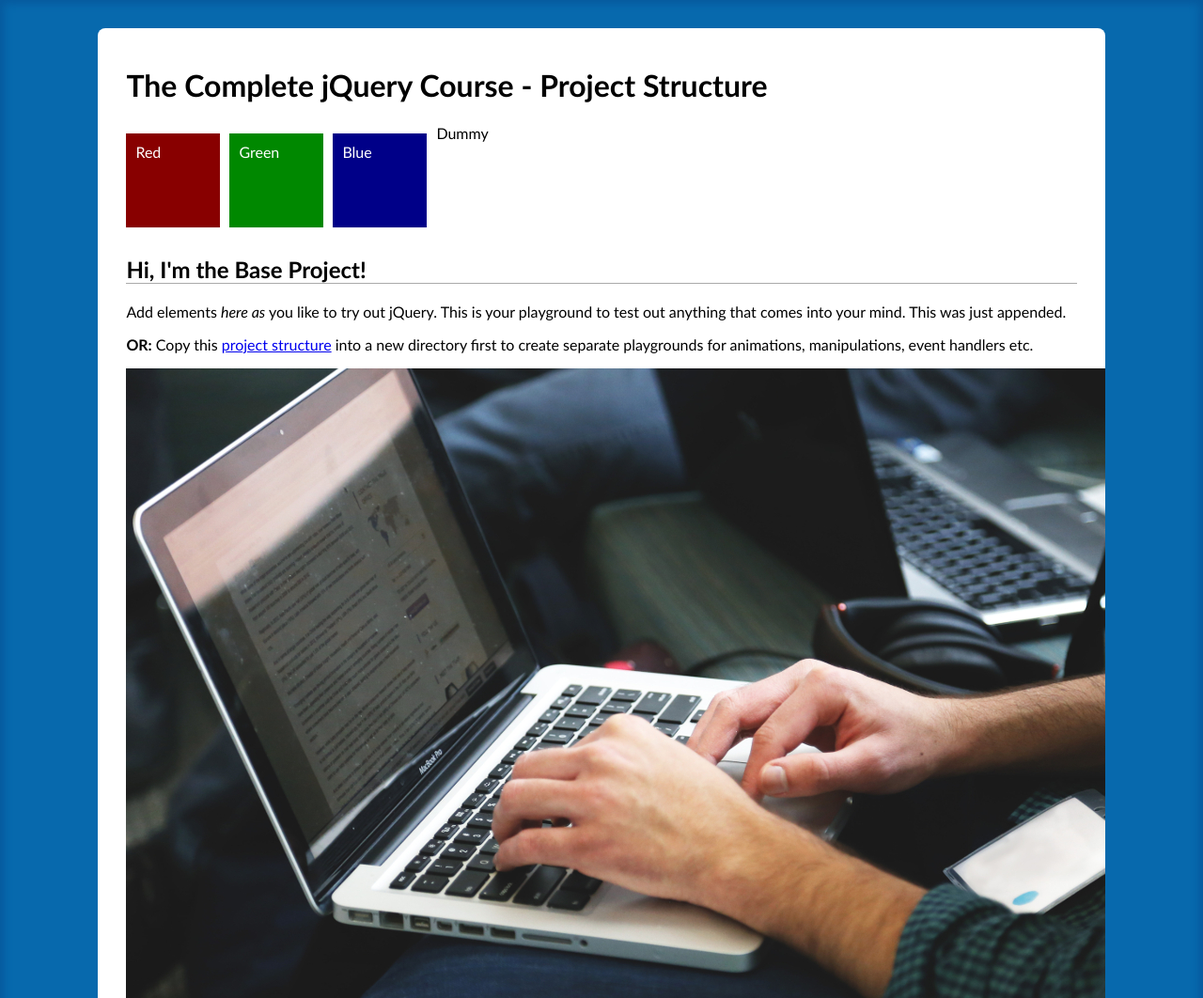
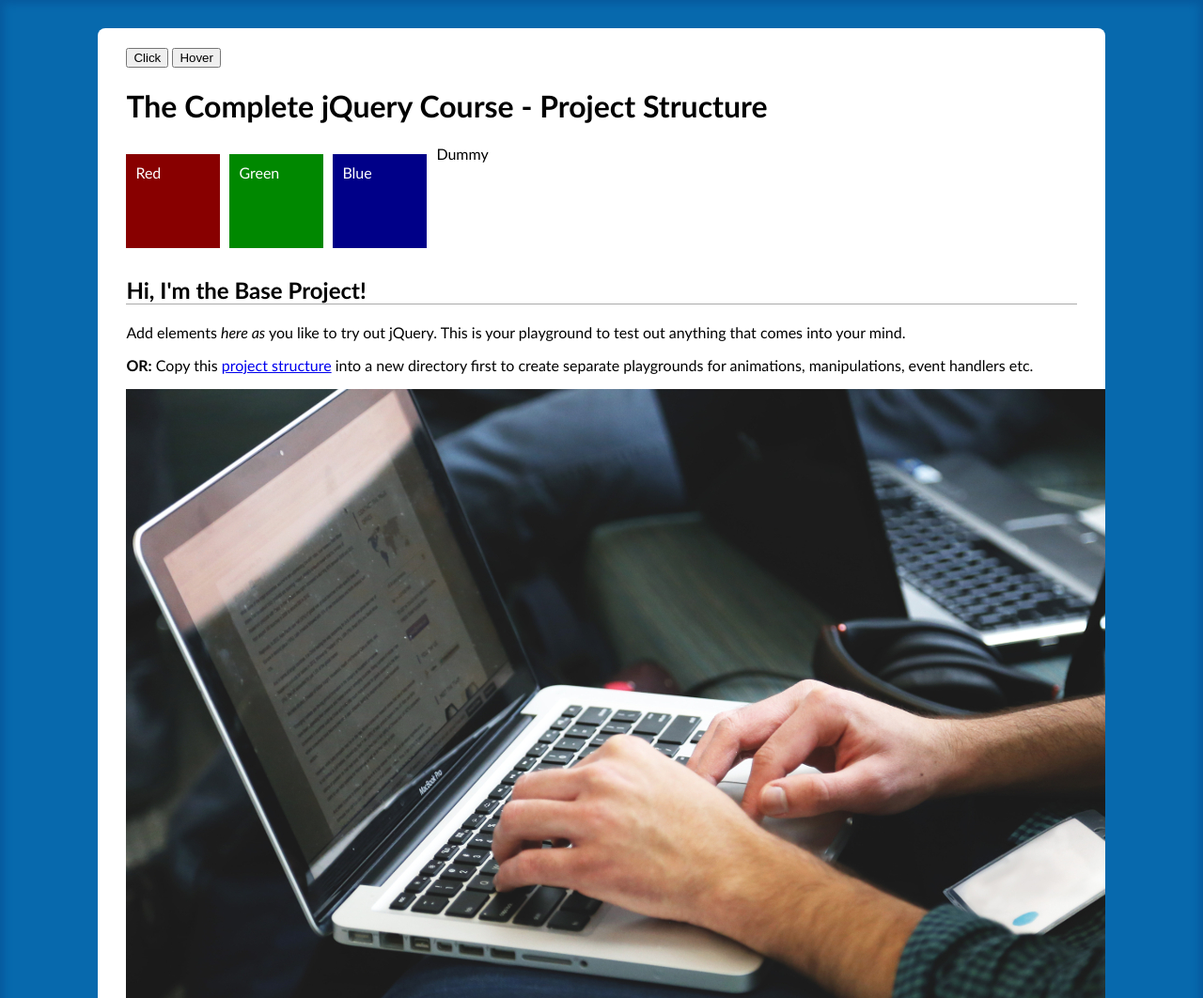
Before and after one commit to Phits/jquery-tut-udemy, a plain HTML site: page base/index.html in a window 1280 px wide. Shown: the top 1062 px of the page at 94% size. Drawn offline with nearby package versions, Linux system fonts and the light colour scheme.

Commit message:
Almost done with Section 6

```diff
--- a/base/index.html
+++ b/base/index.html
@@ -7,6 +7,10 @@
 </head>
 <body>
   <div id="content">
+
+    <button id="btn-click">Click</button>
+    <button id="btn-hover">Hover</button>
+
     <h1>The Complete jQuery Course - Project Structure</h1>
 
     <div class="red-box">Red</div>
--- a/base/js/script.js
+++ b/base/js/script.js
@@ -1,16 +1,135 @@
 $(function() {
+
+	// Coding Activity: Creating an Image Gallery with Lightbox
+
+
+	// Passing Additional Data to Events
+	// $("#btn-click").click({
+	// 	user: "John",
+	// 	domain: "Fit.com"
+	// }, function(event) {
+ //         greetUser(event.data);
+	// });
+
+ //    function greetUser(userdata) {
+ //        username = userdata.user || "Anonymous";
+ //        domain = userdata.domain || "example.com";
+
+ //        alert("Welcome back " + username + "!" + " from " + domain);
+ //    };
+
+	// Delegated Events
+ //    $("#content").on("click", "p", function() {
+	// 	$(this).slideUp();
+	// });
+	// $("#content").append("<p>This is a dynamically added paragraph.</p>");
+
+	// $("body").on("mouseenter", "li", function() {
+	// 	$(this).css("color", "green");
+	// });
+
+	// $("p").click(function() {
+	// 	$(this).slideUp();
+	// });
+	// $("#content").append("<p>This is a dynamically added paragraph.</p>");
+
+	// Modularizing Event Handlers (No More Inline Functi..
+	// function logEvent() {
+ //       console.log("Mouse was click or key was pressed.");
+	// }
+
+ //    $("html").on("click keydown", logEvent);
+
+ //    function switchToNextImage() {
+ //    	i = (i + 1) % images.length;
+ //    	$(this).fadeOut(function() {
+ //    		$(this).attr("src", images[i]).fadeIn()
+ //    	});
+ //    }
+
+ //    var images = [
+ //         "images/laptop-mobile_small.jpg",
+ //         "images/laptop-on-table_small.jpg",
+ //         "images/people-office-group-team_small.jpg"
+ //    ];
+ //    var i = 0;
+ //    var galleryImage = $(".gallery").find("img");
+ //    galleryImage.on("click", switchToNextImage);
+
+	// Adding the Same Handler for Multiple Events
+	// .on("click", function() {...});
+    // $("html").on("click keydown", function() {
+    // 	console.log("Mouse was click or key was pressed.");
+    // })
+
+    // $(".gallery img").on("click", function() {
+    // 	$(this).attr( "src", "images/laptop-on-table_small.jpg" );
+    // })
+
+    // var images = [
+    //      "images/laptop-mobile_small.jpg",
+    //      "images/laptop-on-table_small.jpg",
+    //      "images/people-office-group-team_small.jpg"
+    // ];
+
+    // var i = 0;
+    // $(".gallery").find("img").on("click", function() {
+    // 	i = (i + 1) % images.length;
+    // 	$(this).fadeOut(function() {
+    // 		$(this).attr("src", images[i]).fadeIn()
+    // 	});
+    // })
+
+	// Adding MouseEnter & MouseLeave Handlers
+	// var blueBox = $(".blue-box");
+
+	// $(blueBox).mouseenter(function(){
+ //        $(this).stop().fadeTo(500, 0.7)
+	// });
+
+	// $(blueBox).mouseleave(function(){
+ //        $(this).stop().fadeTo(500, 1.0);
+	// });
+
+	// hover(handlerIn, handlerOut)
+	// blueBox.hover(function() {
+	// 	$(this).stop().fadeTo(500, 0.7)
+	// }, function() {
+	// 	$(this).stop().fadeTo(500, 1.0);
+	// });
+
+	// Adding Hover Handlers
+	// :hover
+	// $("#btn-hover").hover(function(){
+ //        alert("Hover");
+	// });
+
+	// $(".green-box").hover(function(){
+ //        $(this).text("I was hovered.");
+	// });
+
+	// Adding Click Handlers
+	// $("#btn-click").click(function(event) {
+	// 	console.log(event);
+	// 	alert("Button was clicked.");
+	// });
+
+	// $(".red-box").click(function() {
+	// 	$(this).fadeTo(500, 0.5)
+	// });
+	// $(".red-box").click();
 
 	// Retieving and Changing the Content of an Element
 	//  text(), html()
-	var firstPar = $("p:first");
-	console.log( firstPar.text() );
-	console.log( firstPar.html() );
-	console.log( $("p").html() );
+	// var firstPar = $("p:first");
+	// console.log( firstPar.text() );
+	// console.log( firstPar.html() );
+	// console.log( $("p").html() );
 
 	// firstPar.text("<strong>Hello</strong> World");
 	// firstPar.html("<strong>Hello</strong> World");
 
-    firstPar.html( firstPar.html() + " This was just appended." );
+    // firstPar.html( firstPar.html() + " This was just appended." );
 
 	// Changing Data of
 	// var gallery = $(".gallery")
```
